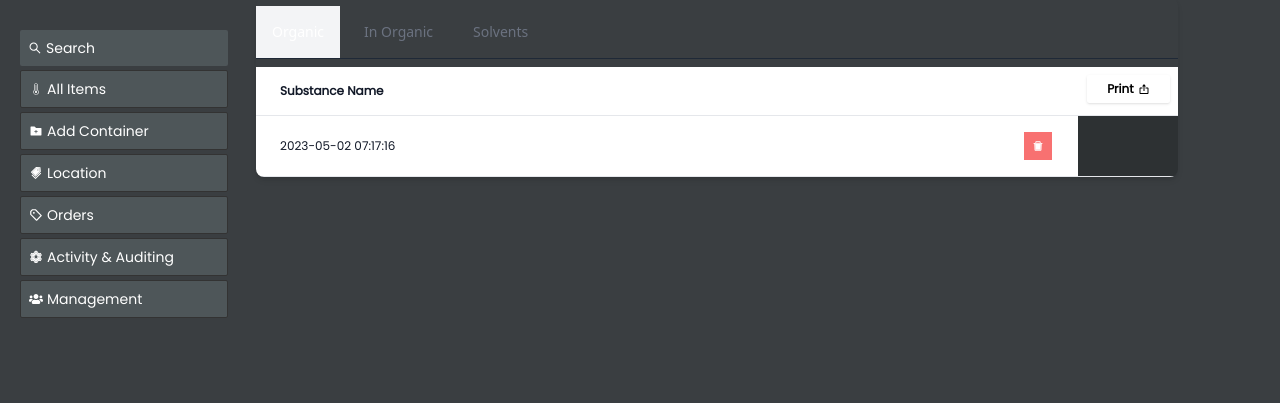
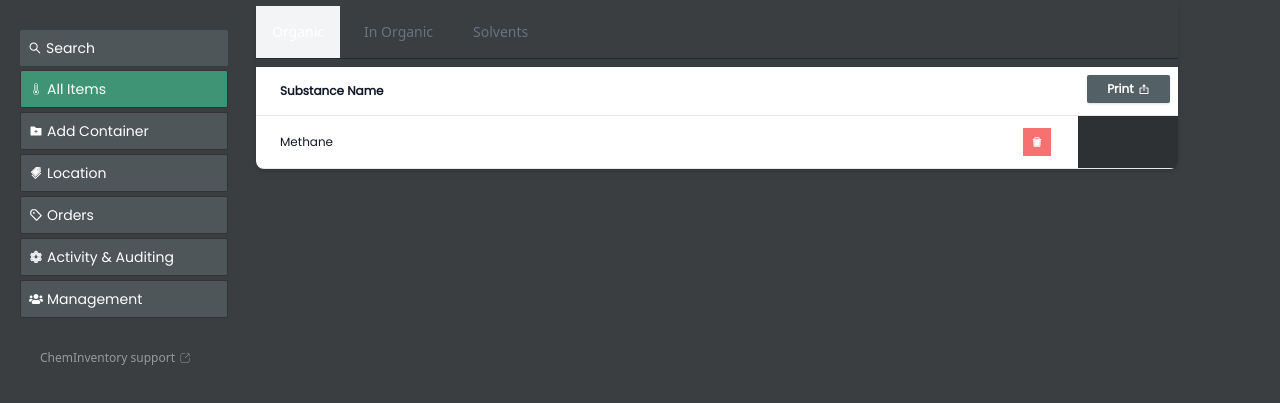
Before and after one commit to Vivekvvijayan/cheminventory-react, a React (Vite) app: page /all-items in a window 1280 px wide. Shown: the part 235-638 px from the top of the page. Built offline with nearby package versions, Linux system fonts and the light colour scheme.

Commit message:
added sidebar focus state

```diff
--- a/src/components/Add/Add.jsx
+++ b/src/components/Add/Add.jsx
@@ -17,7 +17,7 @@ function Add() {
             class="bg-[#25292b] w-full p-2 mt-2 outline-none font-display text-white text-xs"
           />
         </div>
-        <div className="eNo mt-2">
+        {/* <div className="eNo mt-2">
           <label for="name" class="text-white text-xs font-display">
             CAS Number:
           </label>
@@ -26,7 +26,7 @@ function Add() {
             placeholder="CAS Number"
             class="bg-[#25292b] w-full p-2 mt-2 outline-none font-display text-white text-xs"
           />
-        </div>
+        </div> */}
         <div className="Barcode">
           <label for="name" class="text-white text-xs font-display">
             Container size:
--- a/src/components/Alls/All.jsx
+++ b/src/components/Alls/All.jsx
@@ -64,7 +64,7 @@ function All() {
             <td class="px-6 py-4 text-xs font-semibold font-display">
               <p class=" text-xs hover:underline font-bold">Actions</p>
             </td>
-            <button class="float-right px-5 py-1 shadow font-display text-black mr-2 mt-2 bg-[#fff] rounded-sm flex items-center justify-center text-[12px] font-bold">
+            <button class="float-right px-5 py-1 shadow font-display text-white mr-2 mt-2 bg-[#536066] rounded-sm flex items-center justify-center text-[12px] font-bold">
               Print
               <BiExport class="ml-1" />
             </button>
@@ -74,13 +74,13 @@ function All() {
               scope="row"
               class="px-6 py-4 font-medium text-gray-900 dark:text-white text-xs font-display"
             >
-              2023-05-02 07:17:16
+             Methane
             </th>
-            <td class="px-6 py-4 text-xs font-display">Admin</td>
-            <td class="px-6 py-4 text-xs font-display">Benzene</td>
-            <td class="px-6 py-4 text-xs font-display">Benzene</td>
-            <td class="px-6 py-4 text-xs font-display">Purchased</td>
-            <td class="px-6 py-4 text-xs font-display">
+            <td class="px-6 py-3 text-xs font-display">10g</td>
+            <td class="px-6 py-3 text-xs font-display">Container</td>
+            <td class="px-6 py-3 text-xs font-display">Fero</td>
+            <td class="px-6 py-3 text-xs font-display">2023-05-02 07:17:16</td>
+            <td class="px-6 py-3 text-xs font-display">
               <p class="font-medium text-xs hover:underline">
                 <div className="action-container flex justify-around items-center">
                   <span class="p-2 cursor-pointer hover:bg-gray-600">
--- a/src/components/Home/Home.jsx
+++ b/src/components/Home/Home.jsx
@@ -8,12 +8,15 @@ import SideMenu from "../SideMenu/SideMenu";
 import Routers from "../Routes";
 import { useState } from "react";
 import { useEffect } from "react";
-import Modal from "../Modal";
 
 function Home() {
   return (
     <div class="w-[100%] bg-[#3a3e41] flex justify-between">
+
       <SideMenu />
+
+
+
 
 
       <Routers />
--- a/src/components/Management/Management.jsx
+++ b/src/components/Management/Management.jsx
@@ -54,13 +54,13 @@ function Management() {
           <tr class="bg-white border-b dark:bg-[#2d3133] dark:border-gray-700 font-display">
             <th
               scope="row"
-              class="px-6 py-2 font-bold dark:text-gray-300 text-xs border-r dark:border-gray-700 font-display"
+              class="px-6 py-2 dark:text-gray-300 text-xs border-r dark:border-gray-700 font-display"
             >
               vivekvvijayan
             </th>
             <th
               scope="row"
-              class="px-6 py-2 font-bold dark:text-gray-300 text-xs border-r dark:border-gray-700 font-display"
+              class="px-6 py-2 dark:text-gray-300 text-xs border-r dark:border-gray-700 font-display"
             >
               vivekaravikulathillam@gmail.com
             </th>
--- a/src/components/Orders/Order.jsx
+++ b/src/components/Orders/Order.jsx
@@ -37,10 +37,10 @@ function Order() {
                 Size
             </th>
             <th scope="col" class="px-6 py-3 text-white text-xs font-display">
-               Requested Date
+                Ordered Date
             </th>
             <th scope="col" class="px-6 py-3 text-white text-xs font-display">
-                Ordered Date
+               Prize
             </th>
             <th scope="col" class="px-6 py-3 text-white text-xs font-display">
                 Status
@@ -58,10 +58,10 @@ function Order() {
               scope="row"
               class="px-6 py-3 font-bold dark:text-gray-300 text-xs font-display"
             >
-              Apple MacBook Pro 17"
+              Methane
             </th>
-            <td class="px-6 py4 text-xs dark:text-gray-300">Silver</td>
-            <td class="px-6 py-4 text-xs dark:text-gray-300 font-display">Laptop</td>
+            <td class="px-6 py4 text-xs dark:text-gray-300">20g</td>
+            <td class="px-6 py-4 text-xs dark:text-gray-300 font-display">2023-05-02 07:17:16</td>
             <td class="px-6 py-4 text-xs dark:text-gray-300 font-display">$2999</td>
             <td class="px-6 py-4 text-xs dark:text-gray-300 font-display">Delivered</td>
           </tr>
--- a/src/components/SideMenu/SideMenu.jsx
+++ b/src/components/SideMenu/SideMenu.jsx
@@ -1,4 +1,4 @@
-import { Link } from "react-router-dom";
+import { Link, useLocation } from "react-router-dom";
 import {
   AiOutlineSearch,
   AiFillFolderAdd,
@@ -6,73 +6,101 @@ import {
   AiTwotoneSetting,
   AiOutlineApartment,
 } from "react-icons/ai";
-import { BiPurchaseTagAlt } from 'react-icons/bi'
+import { BiPurchaseTagAlt } from "react-icons/bi";
 import { FaUsers } from "react-icons/fa";
-import { CiTempHigh } from "react-icons/ci";
+import { CiTempHigh,CiShare1 } from "react-icons/ci";
 
+import { useState } from "react";
+import { useEffect } from "react";
 
 function SideMenu() {
+  const [menu, setMenu] = useState("");
+  const location = useLocation();
+  useEffect(() => {
+    setMenu(location.pathname);
+  }, [location]);
 
   return (
-
     <div class="w-[20%] h-screen flex bg-[#3a3e41] mt-6">
       <div className="w-52 h-[40%] justify-around ml-5">
         <ul class="h-[100%] justify-center text-white">
-
-          <li class="bg-[#4e5659] p-2 cursor-pointer rounded-sm font-display text-sm hover:bg-[#3e9475] mt-2">
+          <li
+            class={`${
+              menu === "/search" ? "bg-[#3e9475]" : "bg-[#4e5659]"
+            }  p-2 cursor-pointer rounded-sm font-display text-sm hover:bg-[#3e9475] mt-2`}
+          >
             <Link to="/search" class="flex items-center">
-
               <AiOutlineSearch class="mr-1" /> Search
             </Link>
           </li>
 
-          <li class="p-2 cursor-pointer bg-[#4e5659] mt-1 border-[1px] font-display text-sm hover:bg-[#3e9475] border-[#333] rounded-sm">
+          <li
+            class={`${
+              menu === "/all-items" ? "bg-[#3e9475]" : "bg-[#4e5659]"
+            } p-2 cursor-pointer  mt-1 border-[1px] font-display text-sm hover:bg-[#3e9475] border-[#333] rounded-sm`}
+          >
             <Link to="/all-items" class="flex items-center">
-
               <CiTempHigh class="mr-1" /> All Items
             </Link>
           </li>
-          <li class="p-2 cursor-pointer bg-[#4e5659] mt-1 border-[1px] font-display text-sm hover:bg-[#3e9475] border-[#333] rounded-sm">
+          <li
+            class={`${
+              menu === "/add" ? "bg-[#3e9475]" : "bg-[#4e5659]"
+            } p-2 cursor-pointer mt-1 border-[1px] font-display text-sm hover:bg-[#3e9475] border-[#333] rounded-sm`}
+          >
             <Link to="/add" class="flex items-center">
-
               <AiFillFolderAdd class="mr-1" /> Add Container
             </Link>
           </li>
 
-          <li class="p-2 cursor-pointer bg-[#4e5659] mt-1 border-[1px] font-display text-sm hover:bg-[#3e9475] border-[#333] rounded-sm">
+          <li
+            class={`${
+              menu === "/location" ? "bg-[#3e9475]" : "bg-[#4e5659]"
+            } p-2 cursor-pointer  mt-1 border-[1px] font-display text-sm hover:bg-[#3e9475] border-[#333] rounded-sm`}
+          >
             <Link to="/location" class="flex items-center">
               {" "}
               <AiTwotoneTags class="mr-1" />
               Location
             </Link>
           </li>
-          <li class="p-2 cursor-pointer bg-[#4e5659] mt-1 border-[1px] font-display text-sm hover:bg-[#3e9475] border-[#333] rounded-sm">
+          <li
+            class={`${
+              menu === "/order" ? "bg-[#3e9475]" : "bg-[#4e5659]"
+            } p-2 cursor-pointer  mt-1 border-[1px] font-display text-sm hover:bg-[#3e9475] border-[#333] rounded-sm`}
+          >
             <Link to="/order" class="flex items-center">
               {" "}
               <BiPurchaseTagAlt class="mr-1" />
               Orders
             </Link>
           </li>
-          <li class="p-2 cursor-pointer bg-[#4e5659] mt-1 border-[1px] font-display text-sm hover:bg-[#3e9475] border-[#333] rounded-sm">
+          <li
+            class={`${
+              menu === "/admin" ? "bg-[#3e9475]" : "bg-[#4e5659]"
+            } p-2 cursor-pointer mt-1 border-[1px] font-display text-sm hover:bg-[#3e9475] border-[#333] rounded-sm`}
+          >
             <Link to="/admin" class="flex items-center">
               {" "}
               <AiTwotoneSetting class="mr-1" />
               Activity & Auditing
             </Link>
           </li>
-          <li class="p-2 cursor-pointer bg-[#4e5659] mt-1 border-[1px] font-display text-sm hover:bg-[#3e9475] border-[#333] rounded-sm">
+          <li
+            class={`${
+              menu === "/management" ? "bg-[#3e9475]" : "bg-[#4e5659]"
+            } p-2 cursor-pointer  mt-1 border-[1px] font-display text-sm hover:bg-[#3e9475] border-[#333] rounded-sm`}
+          >
             <Link to="/management" class="flex items-center">
               {" "}
               <FaUsers class="mr-1" />
               Management
             </Link>
           </li>
-
         </ul>
+        <span class="text-xs ml-5 text-[#999] flex items-center cursor-pointer">ChemInventory support <CiShare1 class="ml-1"/> </span>
       </div>
     </div>
-
-
   );
 }
 
```
Also changed, not shown: src/components/List/List.jsx (+6 -4 lines).
